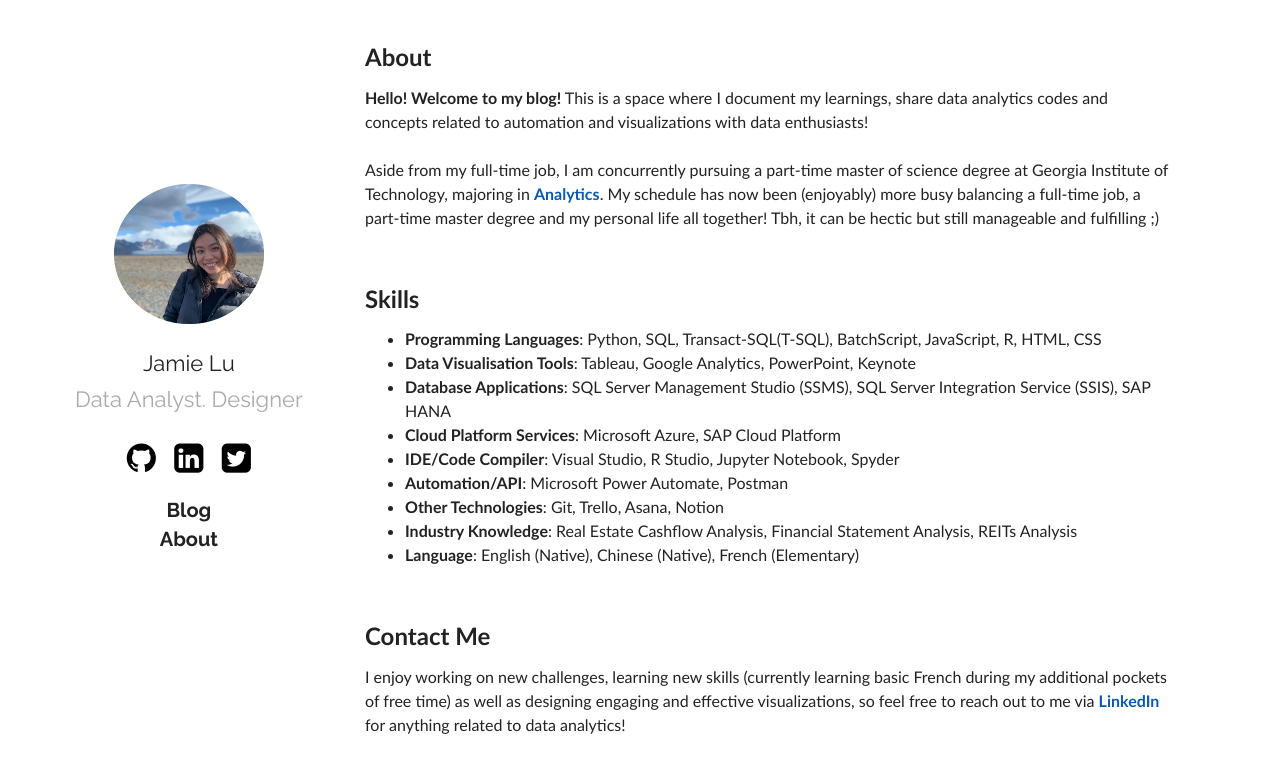
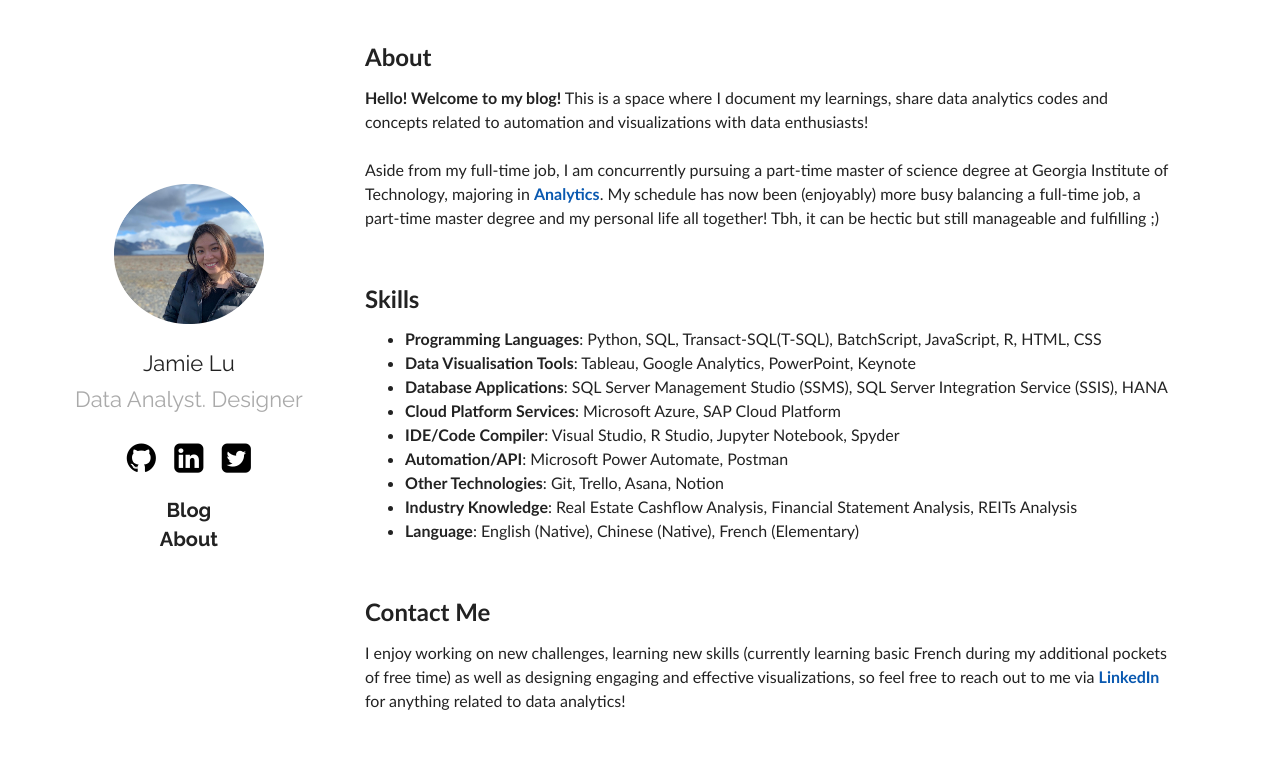
Before and after one commit to jamieqianhui/jamieqianhui.github.io, a Jekyll site: the page built from about.md, in a window 1280 px wide. Shown: the top 773 px of the page. Built offline with Jekyll 4.4.1, drawn with Linux system fonts in a browser that asks for light colours.

Commit message:
Update about.md

```diff
--- a/about.md
+++ b/about.md
@@ -15,7 +15,7 @@
 
 + **Programming Languages**: Python, SQL, Transact-SQL(T-SQL), BatchScript, JavaScript, R, HTML, CSS
 + **Data Visualisation Tools**: Tableau, Google Analytics, PowerPoint, Keynote
-+ **Database Applications**:  SQL Server Management Studio (SSMS), SQL Server Integration Service (SSIS), SAP HANA
++ **Database Applications**:  SQL Server Management Studio (SSMS), SQL Server Integration Service (SSIS), HANA
 + **Cloud Platform Services**: Microsoft Azure, SAP Cloud Platform
 + **IDE/Code Compiler**:     Visual Studio, R Studio, Jupyter Notebook, Spyder
 + **Automation/API**:        Microsoft Power Automate, Postman
```
